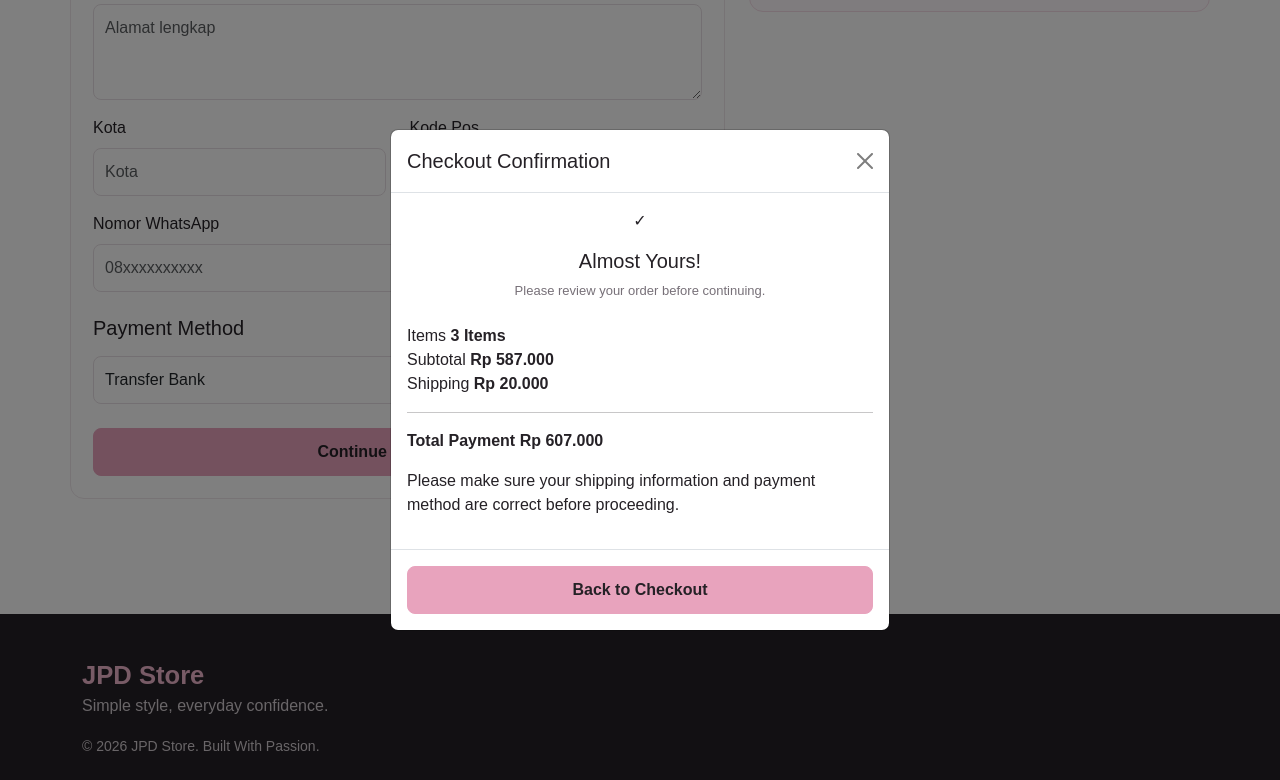
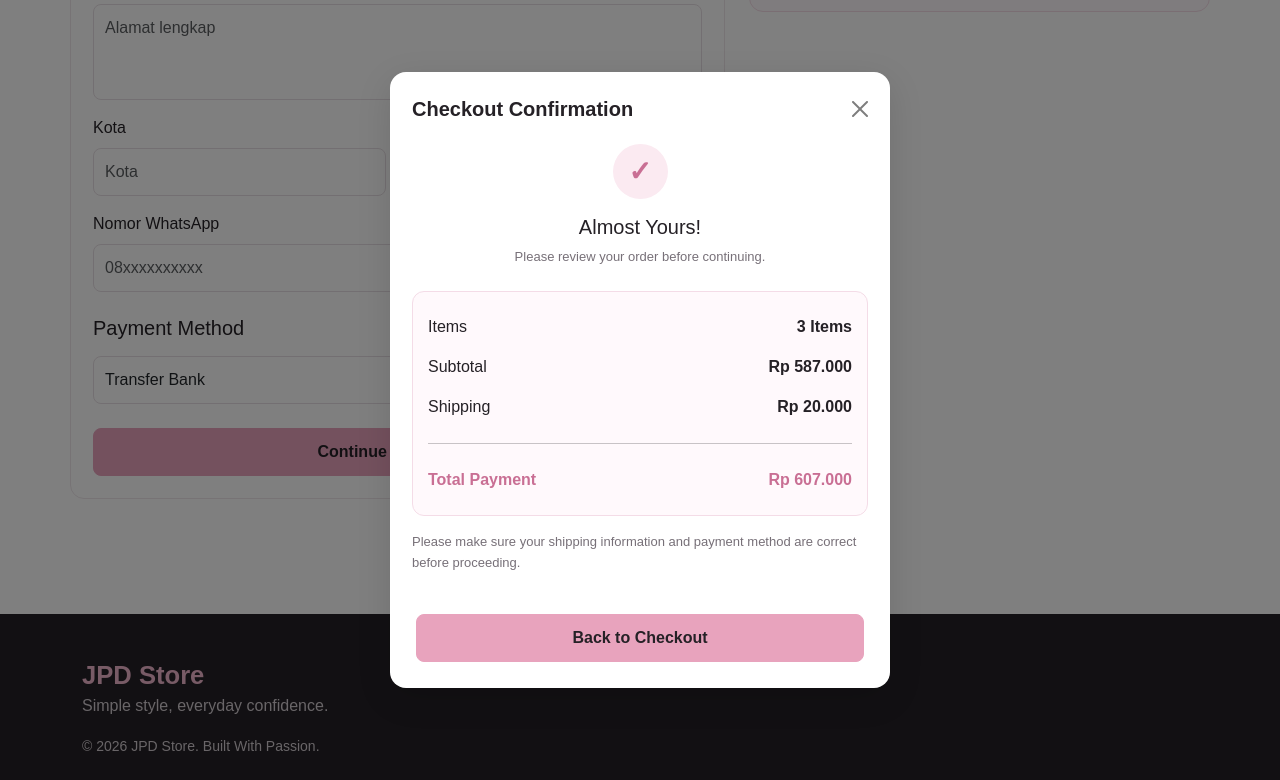
Before and after one commit to 12510438-pixel/JPD---Store, a plain HTML site: page checkout.html in a window 1280 px wide. Both pictures are taken after a click on the button "Continue to Payment". Shown: the part 457-1237 px from the top of the page. Drawn offline with nearby package versions, Linux system fonts and the light colour scheme.

Commit message:
Update style.css

```diff
--- a/style.css
+++ b/style.css
@@ -49,11 +49,13 @@ a {
     margin-left: 15px;
 }
 
+
 .hero {
-    background: linear-gradient(110deg, white, #fbeaf1);
+    background: linear-gradient(110deg, #fbeaf1, #f2c9d9);
     border-radius: 24px;
     overflow: hidden;
 }
+
 
 .hero-copy {
     padding: 65px 7%;
@@ -321,3 +323,117 @@ footer small {
         padding: 40px 0;
     }
 }
+
+/* CHECKOUT BOOTSTRAP MODAL */
+
+.checkout-modal .modal-content {
+    border: none;
+    border-radius: 16px;
+    overflow: hidden;
+    box-shadow: 0 10px 35px rgba(0, 0, 0, 0.12);
+}
+
+.checkout-modal .modal-header {
+    border-bottom: none;
+    padding: 22px 22px 10px;
+}
+
+.checkout-modal .modal-title {
+    font-weight: bold;
+    color: var(--black);
+}
+
+.checkout-modal .modal-body {
+    padding: 10px 22px 20px;
+}
+
+.checkout-icon {
+    width: 55px;
+    height: 55px;
+    background: var(--pink-soft);
+    color: var(--pink-dark);
+    border-radius: 50%;
+    display: flex;
+    align-items: center;
+    justify-content: center;
+    font-size: 28px;
+    font-weight: bold;
+    margin: auto;
+}
+
+.payment-info {
+    background: #fff9fc;
+    border: 1px solid #f4dce7;
+    border-radius: 12px;
+    padding: 15px;
+}
+
+.payment-info > div {
+    display: flex;
+    justify-content: space-between;
+    padding: 8px 0;
+    gap: 10px;
+}
+
+.payment-total {
+    color: var(--pink-dark);
+    font-size: 16px;
+}
+
+.modal-note {
+    font-size: 13px;
+    color: var(--gray);
+    line-height: 1.6;
+}
+
+.checkout-modal .modal-footer {
+    border-top: none;
+    padding: 0 22px 22px;
+}
+
+.checkout-modal .btn-close:focus {
+    box-shadow: 0 0 0 0.2rem #e8a3bd33;
+}
+
+#heroCarousel {
+    width: 100%;
+    overflow: hidden;
+    border-radius: 0 24px 24px 0;
+}
+
+#heroCarousel .carousel-item {
+    transition: transform 0.6s ease-in-out;
+}
+
+#heroCarousel .hero-img {
+    width: 100%;
+    height: 440px;
+    object-fit: cover;
+}
+
+#heroCarousel .carousel-indicators {
+    margin-bottom: 15px;
+}
+
+#heroCarousel .carousel-indicators button {
+    width: 9px;
+    height: 9px;
+    border-radius: 50%;
+    border: none;
+    margin: 0 5px;
+}
+
+#heroCarousel .carousel-control-prev,
+#heroCarousel .carousel-control-next {
+    width: 12%;
+}
+
+@media (max-width: 767px) {
+    #heroCarousel {
+        border-radius: 0 0 24px 24px;
+    }
+
+    #heroCarousel .hero-img {
+        height: 300px;
+    }
+}
```
